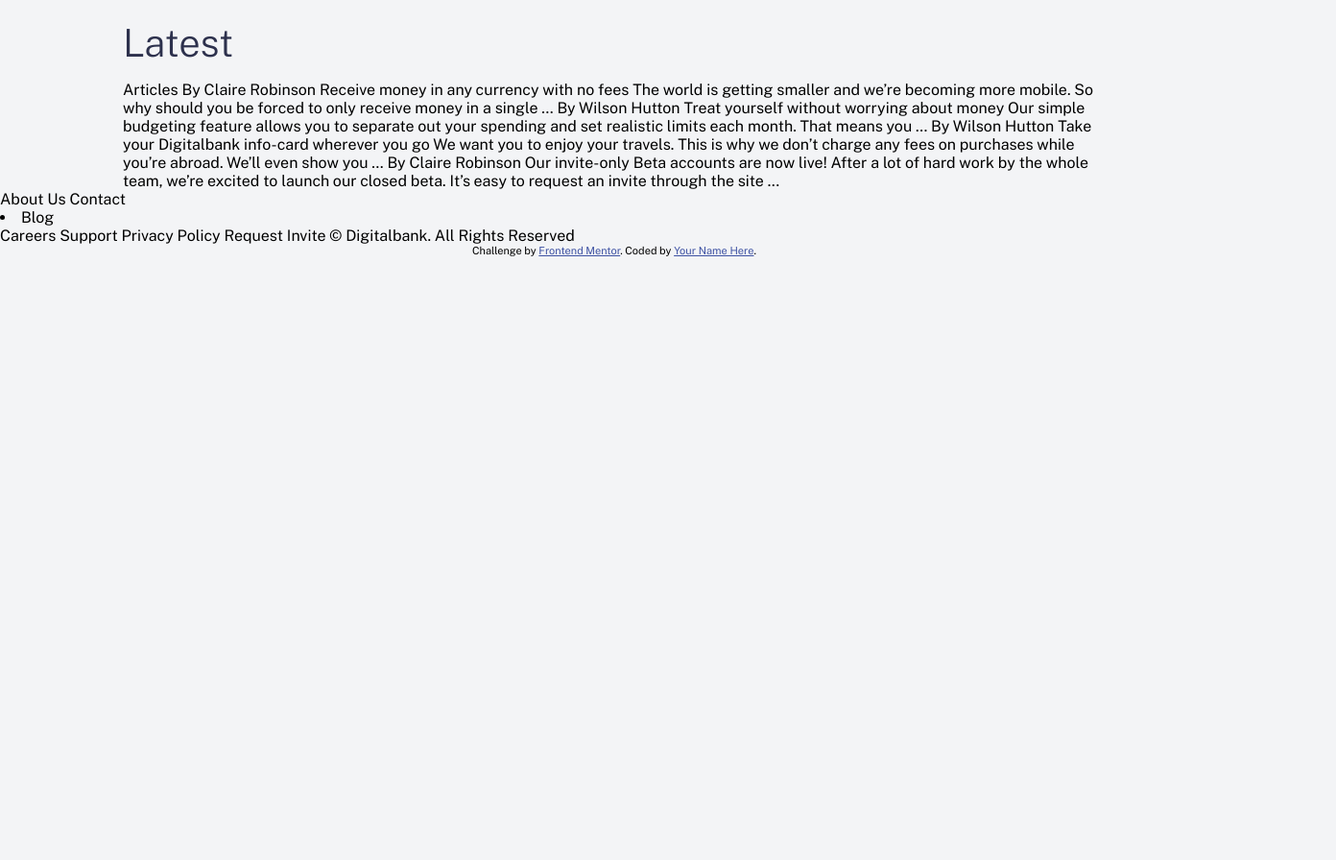
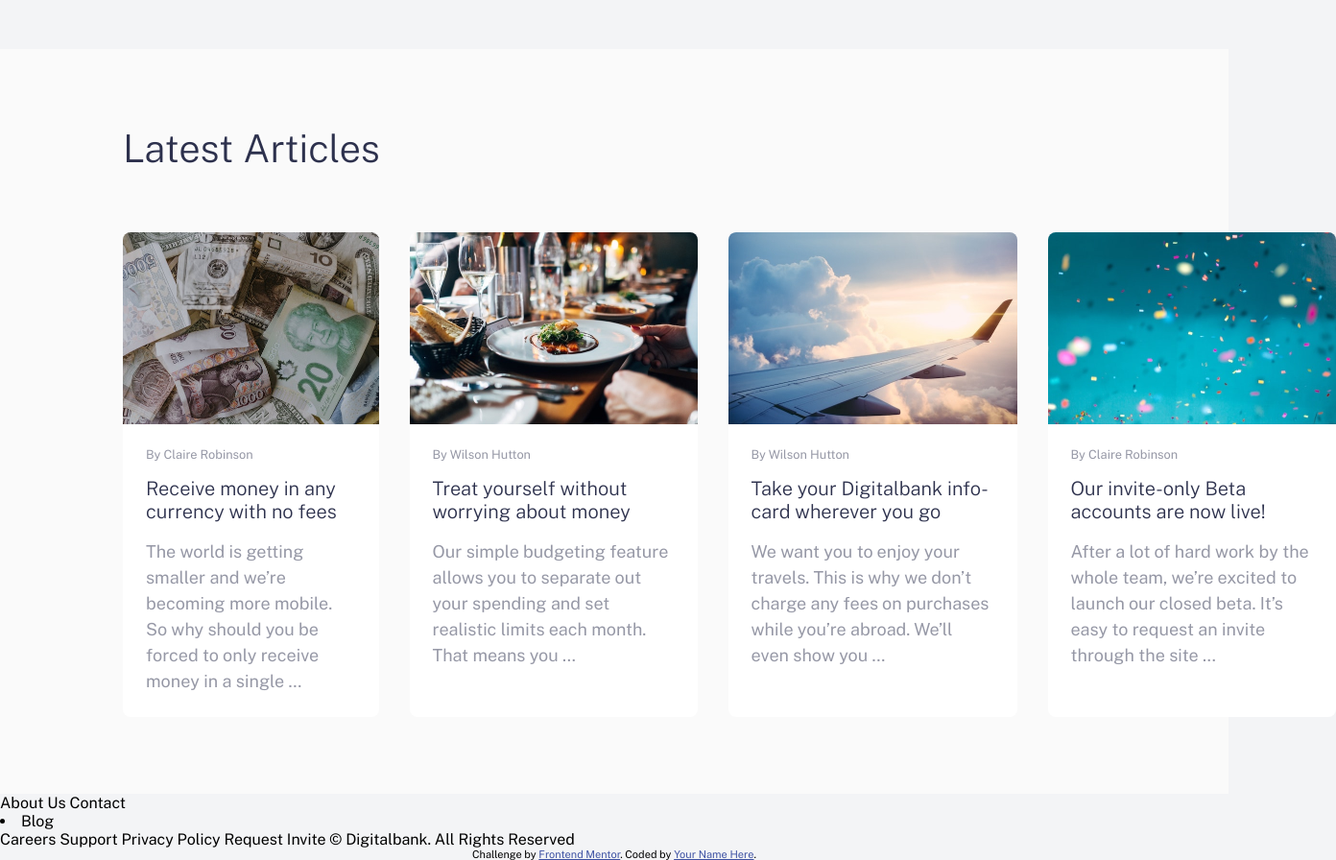
Before and after one commit to Agoth24/digital-bank-landing-page, a plain HTML site: page index.html in a window 1280 px wide. Shown: the part 1400-2296 px from the top of the page at 96% size, 1392 px wide, since content can reach past the window. Before the commit the page ends 1667 px from the top, so only its background shows below. Drawn offline with nearby package versions, Linux system fonts and the light colour scheme.

Commit message:
Completed posts section

```diff
--- a/index.html
+++ b/index.html
@@ -66,12 +66,15 @@
       <section class="info-section">
         <div>
           <h3 class="subheading">Why choose Digitalbank?</h3>
-          <p>We leverage Open Banking to turn your bank account into your financial hub.</p>
+          <p>
+            We leverage Open Banking to turn your bank account into your
+            financial hub.
+          </p>
           <p>Control your finances like never before.</p>
         </div>
         <div class="card-container">
           <div class="info-card">
-            <img src="./images/icon-online.svg" alt="">
+            <img src="./images/icon-online.svg" alt="" />
             <h4>Online Banking</h4>
             <p>
               Our modern web and mobile applications allow you to keep track of
@@ -79,51 +82,89 @@
             </p>
           </div>
           <div class="info-card">
-            <img src="images/icon-budgeting.svg" alt="">
+            <img src="images/icon-budgeting.svg" alt="" />
             <h4>Simple Budgeting</h4>
             <p>
-              See exactly where your money goes each month. Receive notifications when you’re close
-              to hitting your limits.
+              See exactly where your money goes each month. Receive
+              notifications when you’re close to hitting your limits.
             </p>
           </div>
           <div class="info-card">
-            <img src="images/icon-onboarding.svg" alt="">
+            <img src="images/icon-onboarding.svg" alt="" />
             <h4>Fast Onboarding</h4>
             <p>
-              We don’t do branches. Open your account in minutes online and start taking control of your finances right
-              away.
+              We don’t do branches. Open your account in minutes online and
+              start taking control of your finances right away.
             </p>
           </div>
           <div class="info-card">
-            <img src="images/icon-api.svg" alt="">
+            <img src="images/icon-api.svg" alt="" />
             <h4>Open API</h4>
             <p>
-              Manage your savings, investments, pension, and much more
-              from one account. Tracking your money has never been easier.
+              Manage your savings, investments, pension, and much more from one
+              account. Tracking your money has never been easier.
             </p>
           </div>
         </div>
       </section>
       <section class="posts">
-        <h3 class="subheading">Latest</h3>
-        Articles By Claire Robinson Receive money in any currency with no fees The
-        world is getting smaller and we’re becoming more mobile. So why should you
-        be forced to only receive money in a single … By Wilson Hutton Treat
-        yourself without worrying about money Our simple budgeting feature allows
-        you to separate out your spending and set realistic limits each month.
-        That means you … By Wilson Hutton Take your Digitalbank info-card wherever you
-        go We want you to enjoy your travels. This is why we don’t charge any fees
-        on purchases while you’re abroad. We’ll even show you … By Claire Robinson
-        Our invite-only Beta accounts are now live! After a lot of hard work by
-        the whole team, we’re excited to launch our closed beta. It’s easy to
-        request an invite through the site ...
+        <h3 class="subheading">Latest Articles</h3>
+        <div class="articles-container">
+          <div class="article-card">
+            <img src="images/image-currency.jpg" alt="currency" />
+            <div class="article-info">
+              <span class="card-meta">By Claire Robinson</span>
+              <h4>Receive money in any currency with no fees</h4>
+              <p>
+                The world is getting smaller and we’re becoming more mobile. So
+                why should you be forced to only receive money in a single …
+              </p>
+            </div>
+          </div>
+          <div class="article-card">
+            <img src="images/image-restaurant.jpg" alt="restaurant meal" />
+            <div class="article-info">
+              <span class="card-meta">By Wilson Hutton</span>
+              <h4>Treat yourself without worrying about money</h4>
+              <p>
+                Our simple budgeting feature allows you to separate out your
+                spending and set realistic limits each month. That means you …
+              </p>
+            </div>
+          </div>
+          <div class="article-card">
+            <img src="images/image-plane.jpg" alt="plane wing" />
+            <div class="article-info">
+              <span class="card-meta">By Wilson Hutton</span>
+              <h4>Take your Digitalbank info-card wherever you go</h4>
+              <p>
+                We want you to enjoy your travels. This is why we don’t charge
+                any fees on purchases while you’re abroad. We’ll even show you …
+              </p>
+            </div>
+          </div>
+          <div class="article-card">
+            <img src="images/image-confetti.jpg" alt="" />
+            <div class="article-info">
+              <span class="card-meta">By Claire Robinson</span>
+              <h4>Our invite-only Beta accounts are now live!</h4>
+              <p>
+                After a lot of hard work by the whole team, we’re excited to
+                launch our closed beta. It’s easy to request an invite through
+                the site ...
+              </p>
+            </div>
+          </div>
+        </div>
       </section>
     </main>
 
-    About Us Contact
-    <li>Blog</li>
-    Careers Support Privacy Policy Request Invite © Digitalbank. All Rights
-    Reserved
+    <footer>
+      About Us Contact
+      <li>Blog</li>
+      Careers Support Privacy Policy Request Invite © Digitalbank. All Rights
+      Reserved
+    </footer>
 
     <div class="attribution">
       Challenge by
--- a/style.css
+++ b/style.css
@@ -28,6 +28,7 @@ h4 {
 
 p {
   color: var(--gray-600);
+  font-size: var(--body-copy);
   margin: 0;
   line-height: 1.5;
 }
@@ -173,5 +174,45 @@ header {
 }
 
 .posts {
+    background-color: var(--gray-50);
+    padding-block: 5rem;
+    display: flex;
+    flex-direction: column;
+    gap: 3rem;
+}
 
+.articles-container {
+    display: flex;
+    gap:2rem;
 }
+
+.article-card {
+    display: flex;
+    flex-direction: column;
+    border-radius: 0.5rem;
+    background-color: #FFF;
+}
+
+.article-card img {
+    height: 200px;
+    min-width: 200px;
+    border-top-left-radius: inherit;
+    border-top-right-radius: inherit;
+    object-fit: fill;
+}
+
+.article-info {
+  display: flex;
+  flex-direction: column;
+  padding: 1.5rem;
+  gap: 1rem;
+}
+
+.article-info span {
+  color: var(--gray-600);
+  font-size: 0.8rem;
+}
+
+.article-info h4 {
+  font-size: 1.25rem;
+}
```
